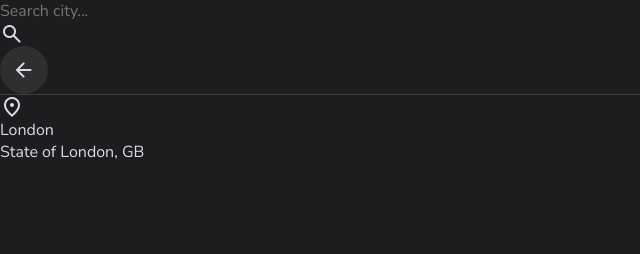
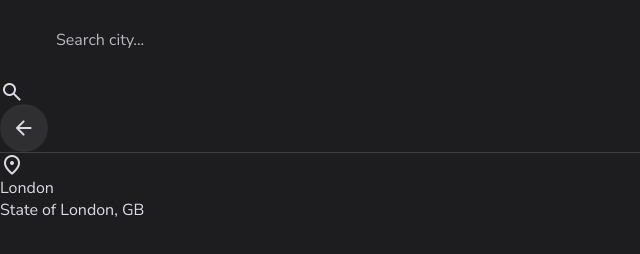
Before and after one commit to scovings/weatherio, a plain HTML site: page index.html in a window 1280 px wide. Shown: the top 254 px of the page, without its empty margins (0-640 px from the left). Drawn offline with Linux system fonts and the light colour scheme.

Commit message:
sigma skibidi toielt

```diff
--- a/assets/css/style.css
+++ b/assets/css/style.css
@@ -354,6 +354,17 @@ body {
 
 .search-wrapper:has(.searching)::before { display: block; }
 
+.search-field {
+  height: 80px;
+  line-height: 80;
+  padding-inline: 56px 16px;
+  outline: none;
+}
+
+.search-field::placeholder { color: var(--on-surface-variant-2); }
+
+
+
 
 
 
```
Also changed, not shown: index.txt.
